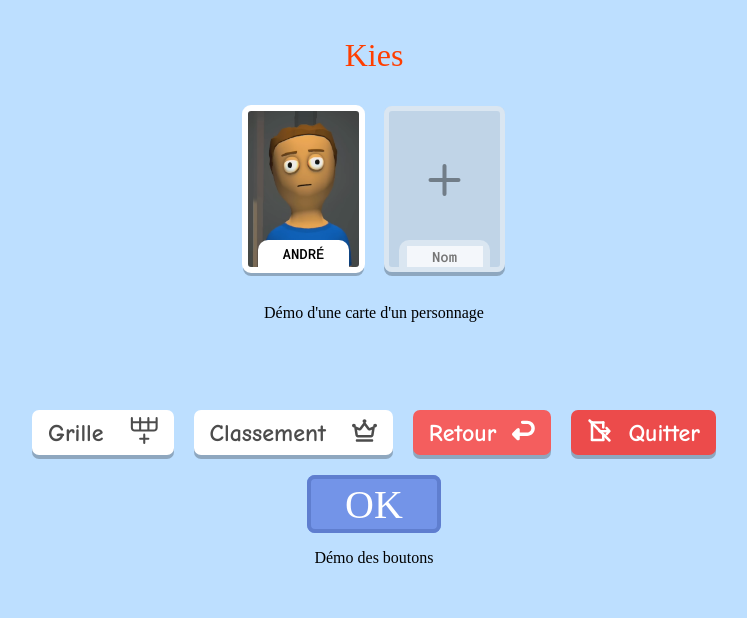
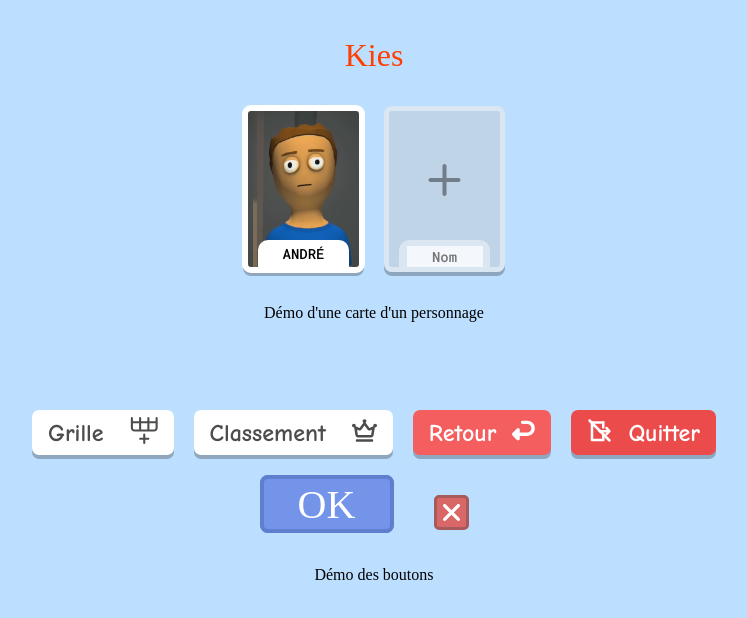
Before and after one commit to Triomphh/kies, a SvelteKit app in the folder frontend/: page / in a window 1280 px wide. Shown: the top 618 px of the page, without its empty margins (266-1013 px from the left). Built offline with nearby package versions, Linux system fonts and the light colour scheme; a web font is replaced by a local one.

Commit message:
Ajout bouton 'Fermer la fenêtre'

```diff
--- /dev/null
+++ b/frontend/src/lib/components/CloseButton.svelte
@@ -0,0 +1,68 @@
+<script lang="ts">
+  export let onClick: () => void = () => {};
+
+  function handleKeyPress(event: KeyboardEvent) {
+    if (event.key === 'Enter' || event.key === ' ') {
+      onClick();
+    }
+  }
+</script>
+
+<div
+  class="buttonclose"
+  on:click={onClick}
+  on:keydown={handleKeyPress}
+  role="button"
+  tabindex="0"
+  aria-label="Close button"
+>
+  <div data-svg-wrapper class="property-1default">
+    <svg width="35" height="35" viewBox="0 0 35 35" fill="none" xmlns="http://www.w3.org/2000/svg">
+    <rect x="1.5" y="1.5" width="32" height="32" rx="3.5" fill="#DA6767" stroke="#A75A5A" stroke-width="3"/>
+    <path d="M9.47523 9.47523C9.77962 9.17094 10.1924 9 10.6228 9C11.0532 9 11.466 9.17094 11.7704 9.47523L17.5098 15.2147L23.2492 9.47523C23.5554 9.17957 23.9654 9.01596 24.391 9.01966C24.8165 9.02336 25.2236 9.19406 25.5246 9.49501C25.8255 9.79595 25.9962 10.2031 25.9999 10.6286C26.0036 11.0542 25.84 11.4642 25.5444 11.7704L19.8049 17.5098L25.5444 23.2492C25.84 23.5554 26.0036 23.9654 25.9999 24.391C25.9962 24.8165 25.8255 25.2236 25.5246 25.5246C25.2236 25.8255 24.8165 25.9962 24.391 25.9999C23.9654 26.0036 23.5554 25.84 23.2492 25.5444L17.5098 19.8049L11.7704 25.5444C11.4642 25.84 11.0542 26.0036 10.6286 25.9999C10.2031 25.9962 9.79595 25.8255 9.49501 25.5246C9.19406 25.2236 9.02336 24.8165 9.01966 24.391C9.01596 23.9654 9.17957 23.5554 9.47523 23.2492L15.2147 17.5098L9.47523 11.7704C9.17094 11.466 9 11.0532 9 10.6228C9 10.1924 9.17094 9.77962 9.47523 9.47523Z" fill="white"/>
+    </svg>
+  </div>
+  <div data-svg-wrapper class="property-1hovered">
+    <svg width="35" height="35" viewBox="0 0 35 35" fill="none" xmlns="http://www.w3.org/2000/svg">
+    <rect x="1.5" y="1.5" width="32" height="32" rx="3.5" fill="#CA6262" stroke="#A75A5A" stroke-width="3"/>
+    <path d="M9.47523 9.47523C9.77962 9.17094 10.1924 9 10.6228 9C11.0532 9 11.466 9.17094 11.7704 9.47523L17.5098 15.2147L23.2492 9.47523C23.5554 9.17957 23.9654 9.01596 24.391 9.01966C24.8165 9.02336 25.2236 9.19406 25.5246 9.49501C25.8255 9.79595 25.9962 10.2031 25.9999 10.6286C26.0036 11.0542 25.84 11.4642 25.5444 11.7704L19.8049 17.5098L25.5444 23.2492C25.84 23.5554 26.0036 23.9654 25.9999 24.391C25.9962 24.8165 25.8255 25.2236 25.5246 25.5246C25.2236 25.8255 24.8165 25.9962 24.391 25.9999C23.9654 26.0036 23.5554 25.84 23.2492 25.5444L17.5098 19.8049L11.7704 25.5444C11.4642 25.84 11.0542 26.0036 10.6286 25.9999C10.2031 25.9962 9.79595 25.8255 9.49501 25.5246C9.19406 25.2236 9.02336 24.8165 9.01966 24.391C9.01596 23.9654 9.17957 23.5554 9.47523 23.2492L15.2147 17.5098L9.47523 11.7704C9.17094 11.466 9 11.0532 9 10.6228C9 10.1924 9.17094 9.77962 9.47523 9.47523Z" fill="white"/>
+    </svg>
+  </div>
+</div>
+
+<style>
+  :global(*) {
+    box-sizing: border-box;
+  }
+
+  .property-1default, .property-1hovered {
+    position: absolute;
+    left: 20px;
+    top: 20px;
+  }
+
+  .property-1hovered {
+    display: none;
+  }
+
+  .buttonclose {
+    width: 75px;
+    height: 75px;
+    position: relative;
+    overflow: hidden;
+    cursor: pointer;
+    user-select: none;
+    -webkit-user-select: none;
+    -moz-user-select: none;
+    -ms-user-select: none;
+    border-radius: 5px;
+  }
+
+  .buttonclose:hover .property-1default {
+    display: none;
+  }
+
+  .buttonclose:hover .property-1hovered {
+    display: block;
+  }
+</style>
--- a/frontend/src/routes/+page.svelte
+++ b/frontend/src/routes/+page.svelte
@@ -6,6 +6,7 @@
   import LeaveButton from '$lib/components/LeaveButton.svelte';
   import LeaderboardButton from '$lib/components/LeaderboardButton.svelte';
   import OkButton from '$lib/components/OkButton.svelte';
+  import CloseButton from '$lib/components/CloseButton.svelte';
 </script>
 
 <main>
@@ -29,6 +30,7 @@
     <BackButton />
     <LeaveButton />
     <OkButton />
+    <CloseButton />
   </div>
 
   <p>Démo des boutons</p>
```
